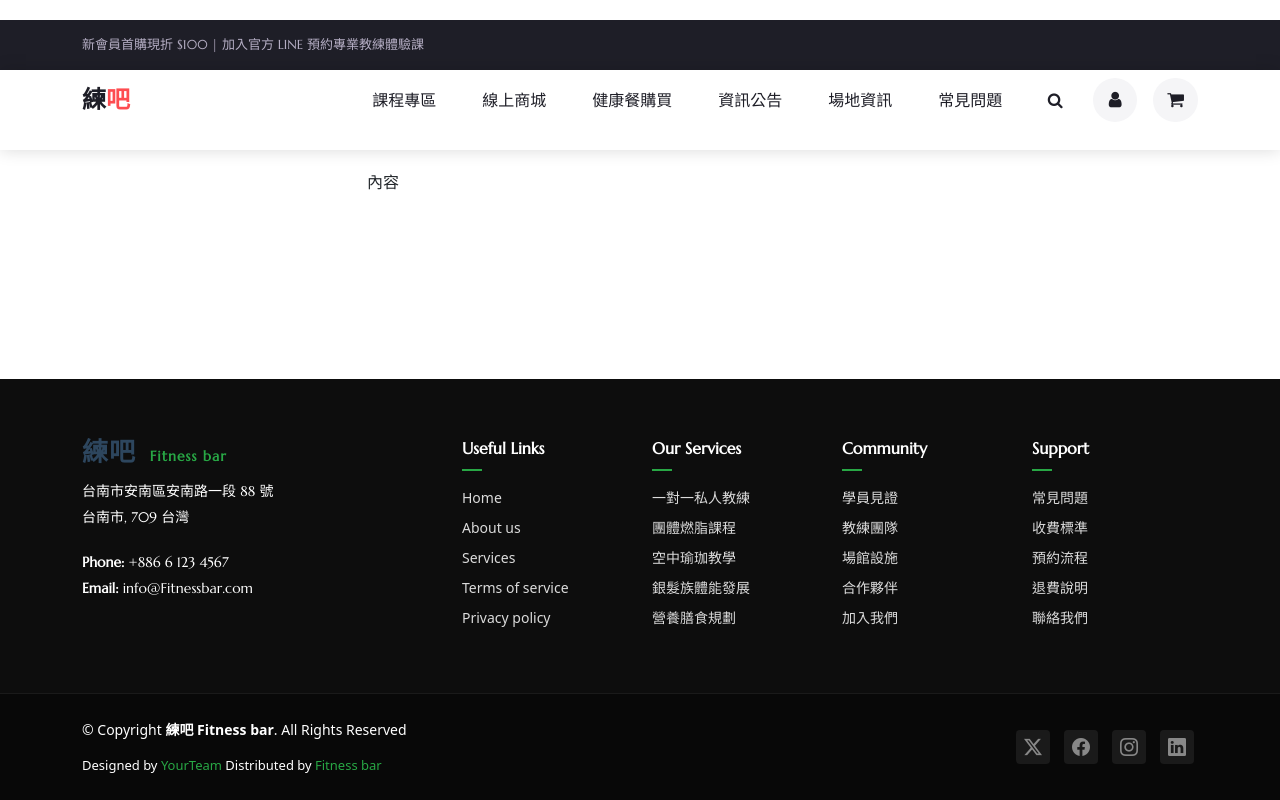
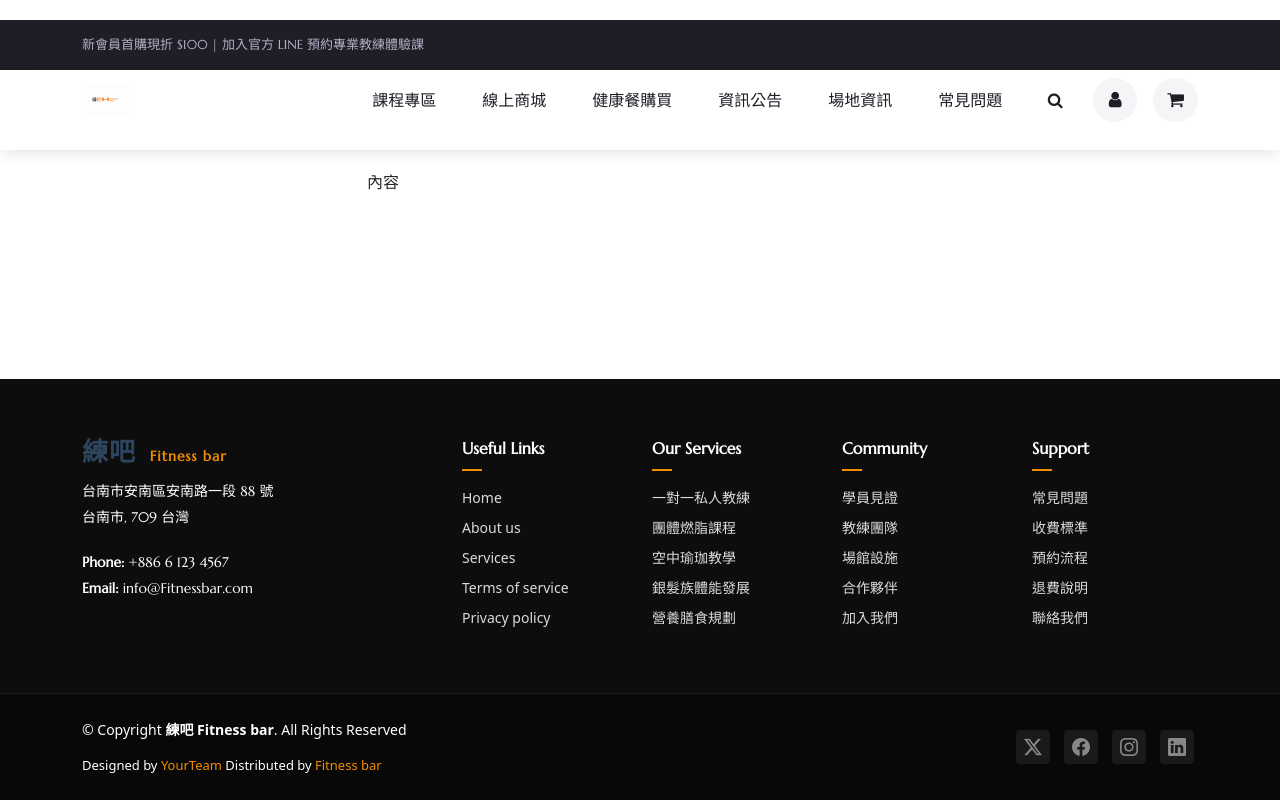
Before and after one commit to hanyi85/gym-vue, a Vue app in the folder gym-vue/: page /meals/result/1 in a window 1280 px wide. Built offline with nearby package versions, Linux system fonts and the light colour scheme.

Commit message:
合併 users 並更新首頁元件

```diff
--- a/gym-vue/src/components/Footer.vue
+++ b/gym-vue/src/components/Footer.vue
@@ -112,7 +112,7 @@
 }
 
 .sitename small {
-  color: #28a745;
+  color: #f38d00;
   font-size: 14px;
   margin-left: 5px;
   text-decoration: none !important;
@@ -135,7 +135,7 @@ h4::after {
   bottom: 0;
   height: 2px;
   width: 20px;
-  background-color: #28a745;
+  background-color: #f38d00;
 }
 
 /* 列表連結消除底線 */
@@ -156,7 +156,7 @@ h4::after {
 }
 
 .footer-links ul li a:hover {
-  color: #28a745;
+  color: #f38d00;
   text-decoration: none !important;
 }
 
@@ -170,7 +170,7 @@ h4::after {
 /* 消除版權條內連結底線 */
 .credits a {
   text-decoration: none !important;
-  color: #28a745;
+  color: #f38d00;
 }
 
 /* 社群方框按鈕 */
@@ -188,7 +188,7 @@ h4::after {
 }
 
 .social-links a:hover {
-  background: #28a745;
+  background: #f38d00;
   color: #fff;
 }
 </style>
--- a/gym-vue/src/components/Header.vue
+++ b/gym-vue/src/components/Header.vue
@@ -15,8 +15,13 @@
         <div class="row align-items-center">
           <div class="col-lg-12 d-flex justify-content-between align-items-center">
             <div class="logo_container">
-              <router-link to="/">練<span>吧</span></router-link>
+              <router-link to="/" class="logo">
+                <img :src="練吧logo" alt="練吧 Fitness Bar" class="logo-img" />
+              </router-link>
             </div>
+
+
+
 
             <nav class="navbar d-flex align-items-center">
               <ul class="navbar_menu d-none d-lg-flex">
@@ -50,65 +55,39 @@
                     <template v-else>
                       <li class="user_info">{{ userName }} 您好</li>
                       <li>
-                        <router-link
-                          to="/users/profile"
-                          class="dropdown-item-plain"
-                          @click="closeAccount"
-                        >
+                        <router-link to="/users/profile" class="dropdown-item-plain" @click="closeAccount">
                           <i class="bi bi-person-vcard me-2"></i>基本資料
                         </router-link>
                       </li>
 
                       <li>
-                        <router-link
-                          to="/users/weight"
-                          class="dropdown-item-plain"
-                          @click="closeAccount"
-                        >
+                        <router-link to="/users/weight" class="dropdown-item-plain" @click="closeAccount">
                           <i class="bi bi-speedometer2 me-2"></i>體重紀錄
                         </router-link>
                       </li>
 
                       <li>
-                        <router-link
-                          to="/users/diet"
-                          class="dropdown-item-plain"
-                          @click="closeAccount"
-                        >
+                        <router-link to="/users/diet" class="dropdown-item-plain" @click="closeAccount">
                           <i class="bi bi-egg-fried me-2"></i>飲食紀錄
                         </router-link>
                       </li>
                       <li>
-                        <RouterLink
-                          class="dropdown-item-plain"
-                          to="/courses/booking-history"
-                          @click="closeAccount"
-                        >
+                        <RouterLink class="dropdown-item-plain" to="/courses/booking-history" @click="closeAccount">
                           <i class="fa fa-calendar-check-o me-2"></i> 課程訂單
                         </RouterLink>
                       </li>
                       <li>
-                        <RouterLink
-                          class="dropdown-item-plain"
-                          to="/users/order-history"
-                          @click="closeAccount"
-                        >
+                        <RouterLink class="dropdown-item-plain" to="/users/order-history" @click="closeAccount">
                           <i class="fa fa-cutlery me-2"></i> 健康餐訂單
                         </RouterLink>
                       </li>
                       <li>
-                        <RouterLink
-                          class="dropdown-item-plain"
-                          to="/shop/orders"
-                          @click="closeAccount"
-                        >
+                        <RouterLink class="dropdown-item-plain" to="/shop/orders" @click="closeAccount">
                           <i class="fa fa-shopping-bag me-2"></i> 商品訂單
                         </RouterLink>
                       </li>
                       <li class="logout-border">
-                        <a href="javascript:void(0)" @click="handleLogout" class="text-danger"
-                          >登出</a
-                        >
+                        <a href="javascript:void(0)" @click="handleLogout" class="text-danger">登出</a>
                       </li>
                     </template>
                   </ul>
@@ -124,12 +103,12 @@
                       我的購物車
                     </li>
                     <li>
-                      <RouterLink class="dropdown-item-plain" to="/meals/cart"  @click="closeCart">
+                      <RouterLink class="dropdown-item-plain" to="/meals/cart" @click="closeCart">
                         <i class="fa fa-cutlery me-2"></i> 健康餐購物車
                       </RouterLink>
                     </li>
                     <li>
-                      <RouterLink class="dropdown-item-plain" to="/shop/cart"  @click="closeCart">
+                      <RouterLink class="dropdown-item-plain" to="/shop/cart" @click="closeCart">
                         <i class="fa fa-shopping-bag me-2"></i> 商城購物車
                       </RouterLink>
                     </li>
@@ -165,6 +144,7 @@
 <script setup>
 import { ref } from 'vue'
 import { RouterLink, useRouter } from 'vue-router'
+import 練吧logo from '@/assets/練吧logo.png'
 
 /* =====================
    基本狀態
@@ -238,6 +218,7 @@ const handleLogout = () => {
   background-color: #f1f3f2;
   color: #7a9d96;
 }
+
 .bg-light-tan {
   background-color: #f9f7f2;
   color: #d8cfbc;
@@ -270,7 +251,8 @@ const handleLogout = () => {
 
 .user-greeting {
   font-weight: bold;
-  color: #fe4c50; /* 讓歡迎文字顯眼一點 */
+  color: #f38d00;
+  /* 讓歡迎文字顯眼一點 */
   font-size: 13px;
   padding-bottom: 8px !important;
 }
@@ -283,14 +265,27 @@ const handleLogout = () => {
   box-shadow: 0 0 16px rgba(0, 0, 0, 0.15);
 }
 
+.logo {
+  display: flex;
+  align-items: center;
+}
+
+.logo-img {
+  height: 48px;   /* 可自行調整：36～44 都好看 */
+  width: auto;
+  display: block;
+}
+
+
 .logo_container a {
   font-size: 24px;
   color: #1e1e27;
   font-weight: 700;
   text-transform: uppercase;
 }
+
 .logo_container span {
-  color: #fe4c50;
+  color: #f38d00;
 }
 
 /* 導航選單 */
@@ -306,7 +301,8 @@ const handleLogout = () => {
   position: absolute;
   top: -2px;
   right: -2px;
-  background-color: #fe4c50; /* 保留一點原本的亮眼色，或是改用 #7a9d96 */
+  background-color: #fe4c50;
+  /* 保留一點原本的亮眼色，或是改用 #7a9d96 */
   color: white;
   font-size: 10px;
   width: 18px;
@@ -315,14 +311,16 @@ const handleLogout = () => {
   display: flex;
   align-items: center;
   justify-content: center;
-  border: 2px solid #fff; /* 加個白邊會更有質感 */
+  border: 2px solid #fff;
+  /* 加個白邊會更有質感 */
   font-weight: 700;
 }
 
 /* 確保購物車選單與會員選單寬度、圓角一致 */
 .account_selection {
   border: none !important;
-  top: 55px !important; /* 與大 Icon 保持距離 */
+  top: 55px !important;
+  /* 與大 Icon 保持距離 */
 }
 
 /* 讓選單內的文字更有呼吸感 */
@@ -338,7 +336,8 @@ const handleLogout = () => {
 .dropdown-item-plain:hover {
   background-color: #f1f3f2;
   color: #7a9d96;
-  padding-left: 25px; /* 絲滑的左移效果 */
+  padding-left: 25px;
+  /* 絲滑的左移效果 */
 }
 
 /* 購物車特殊處理 */
@@ -366,6 +365,7 @@ ul {
   margin: 0;
   padding: 0;
 }
+
 a {
   text-decoration: none;
 }
@@ -380,14 +380,19 @@ a {
 /* 🎯 放大外層 Icon 按鈕 */
 .nav-icon-btn {
   color: #1e1e27 !important;
-  min-height: 44px; /*  跟其他 icon 同高 */
-  padding: 0 14px; /*  撐出長方形寬度 */
+  min-height: 44px;
+  /*  跟其他 icon 同高 */
+  padding: 0 14px;
+  /*  撐出長方形寬度 */
   background: #f5f5f7;
-  display: inline-flex; /*  icon + 文字 水平排列 */
+  display: inline-flex;
+  /*  icon + 文字 水平排列 */
   align-items: center;
   justify-content: center;
-  border-radius: 999px; /*  膠囊型圓角 */
-  gap: 8px; /*  icon 與文字距離 */
+  border-radius: 999px;
+  /*  膠囊型圓角 */
+  gap: 8px;
+  /*  icon 與文字距離 */
   transition: all 0.3s ease;
   text-decoration: none;
   border: none;
@@ -396,14 +401,16 @@ a {
 
 /* Icon 本體 */
 .nav-icon-btn i {
-  font-size: 18px; /* ✔ 跟搜尋、購物車一致 */
+  font-size: 18px;
+  /* ✔ 跟搜尋、購物車一致 */
   line-height: 1;
 }
 
 /* 使用者名稱 */
 .user-label {
   font-size: 13px;
-  margin-left: 12px; /* ⭐ 稍微再拉開一點 */
+  margin-left: 12px;
+  /* ⭐ 稍微再拉開一點 */
   white-space: nowrap;
   color: #1e1e27;
   font-weight: 500;
@@ -469,7 +476,8 @@ a {
 .hamburger_menu {
   position: fixed;
   top: 0;
-  right: -100%; /* 藏在右邊螢幕外 */
+  right: -100%;
+  /* 藏在右邊螢幕外 */
   width: 100%;
   height: 100vh;
   background: rgba(255, 255, 255, 0.98);
@@ -494,7 +502,8 @@ a {
 }
 
 .hamburger_container:hover {
-  color: #7a9d96; /* 換成你的主題森林綠 */
+  color: #7a9d96;
+  /* 換成你的主題森林綠 */
 }
 
 @media (max-width: 1200px) {
@@ -516,6 +525,4 @@ a {
     display: none !important;
   }
 }
-
-
 </style>
--- a/gym-vue/src/components/Hero.vue
+++ b/gym-vue/src/components/Hero.vue
@@ -185,7 +185,7 @@ p {
 }
 
 .btn-gym {
-  background-color: #f6214b; /* 健身房常用的亮紅色 */
+  background-color: #f38d00; /* 健身房常用的亮紅色 */
   color: #fff;
   padding: 12px 35px;
   font-weight: 600;
@@ -197,7 +197,7 @@ p {
 }
 
 .btn-gym:hover {
-  background-color: #ff3c63;
+  background-color: #d38211;
   transform: scale(1.05);
   box-shadow: 0 10px 20px rgba(246, 33, 75, 0.3);
 }
```
Also changed, not shown: gym-vue/src/components/btn.vue (added, +22 -0 lines), gym-vue/src/assets/練吧logo.png (added).
